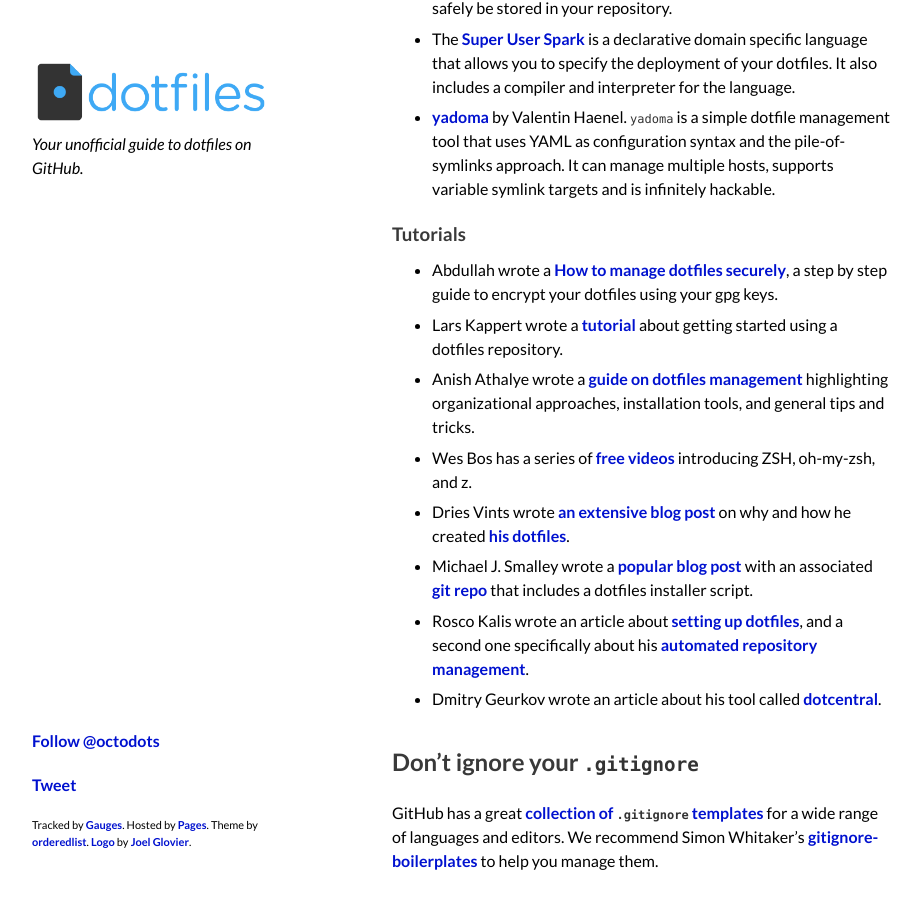
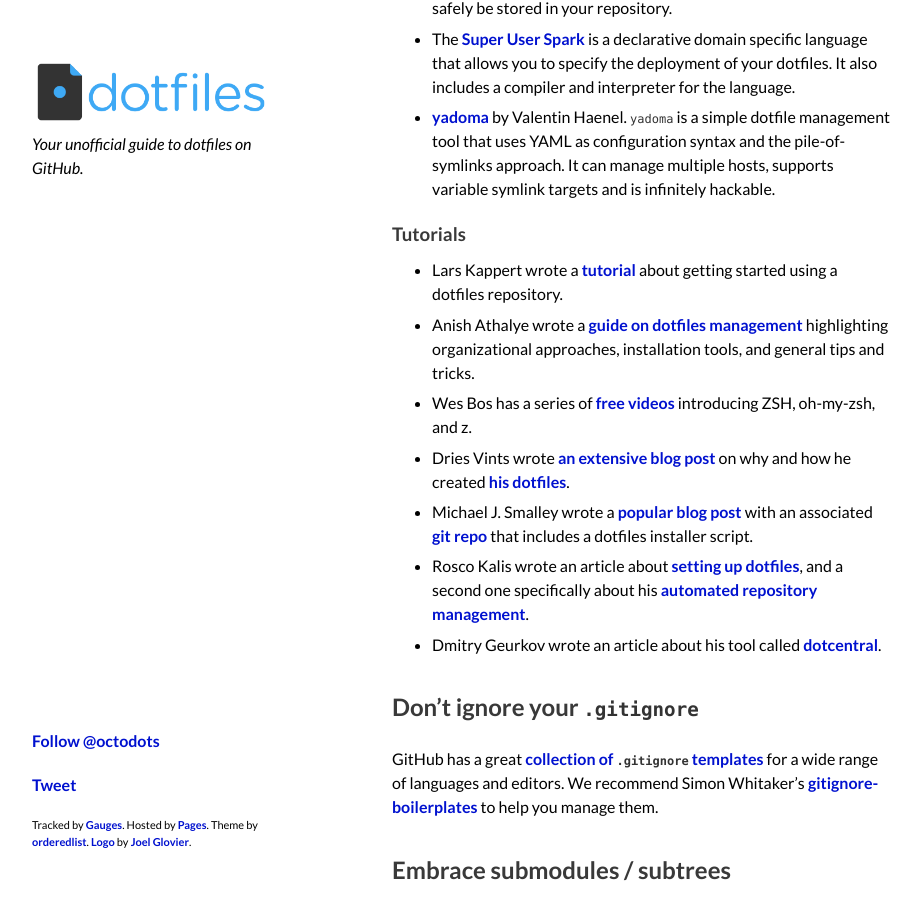
Before and after one commit to dotfiles/dotfiles.github.com, a Jekyll site: the page built from index.md, in a window 1280 px wide and 900 px high, scrolled down 8238 px. Shown: the whole window, without its empty margins (178-1097 px from the left). Built offline with Jekyll 4.4.1, drawn with Linux system fonts in a browser that asks for light colours; Markdown is read by kramdown in place of the engine named in the settings; comment, search, counter and statistics services are not loaded.

Commit message:
Remove broken link to abdullah  blog

```diff
--- a/index.md
+++ b/index.md
@@ -156,7 +156,6 @@
 
 ### Tutorials
 
-* Abdullah wrote a [How to manage dotfiles securely](https://abdullah.today/blog/how-to-manage-dotfiles.html), a step by step guide to encrypt your dotfiles using your gpg keys.
 * Lars Kappert wrote a [tutorial](https://medium.com/@webprolific/getting-started-with-dotfiles-43c3602fd789) about getting started using a dotfiles repository.
 * Anish Athalye wrote a [guide on dotfiles management](http://www.anishathalye.com/2014/08/03/managing-your-dotfiles/) highlighting organizational approaches, installation tools, and general tips and tricks.
 * Wes Bos has a series of [free videos](https://commandlinepoweruser.com/) introducing ZSH, oh-my-zsh, and z.
```
